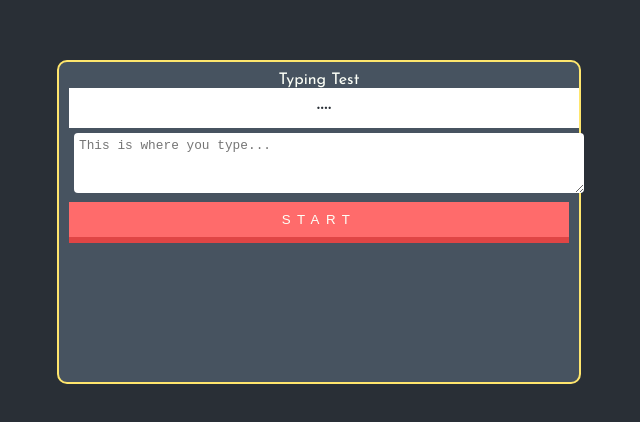
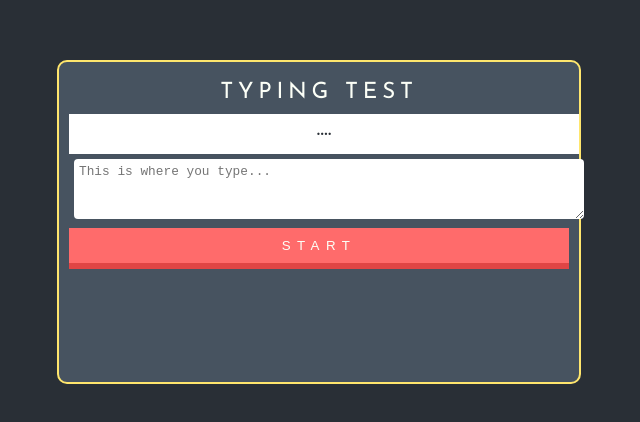
Before and after one commit to ynikki/typingTest, a plain HTML site: page public/index.html in a window 1280 px wide. Shown: the part 178-600 px from the top of the page, without its empty margins (321-961 px from the left). Drawn offline with nearby package versions, Linux system fonts and the light colour scheme; files that its build step writes are made by us from their sources.

Commit message:
Adding text-transformation, letterspacing, and font-size to h2

```diff
--- a/scss/styles.scss
+++ b/scss/styles.scss
@@ -7,9 +7,13 @@ body{
  color: #FCFFF7;
  height: 100vh;
 }
-
+h2{
+  font-size: 1.4rem;
+  text-transform: uppercase;
+  letter-spacing: .3rem;
+}
 .page-wrap{
-   top: 0;
+  top: 0;
   right: 0;
   left: 0;
   bottom: 0;
@@ -22,9 +26,6 @@ body{
   align-items: center;
 }
 
-h2{
-  text-align: center;
-}
 
 .container{
   display: flex;
@@ -39,6 +40,11 @@ h2{
   padding: 10px;
   border-radius: 10px;
   border: solid 2px #FFE66D;
+  display: inline-block;
+  h2{
+    text-align: center;
+    padding: 10px;
+  }
 }
 
 #prompt{
```
